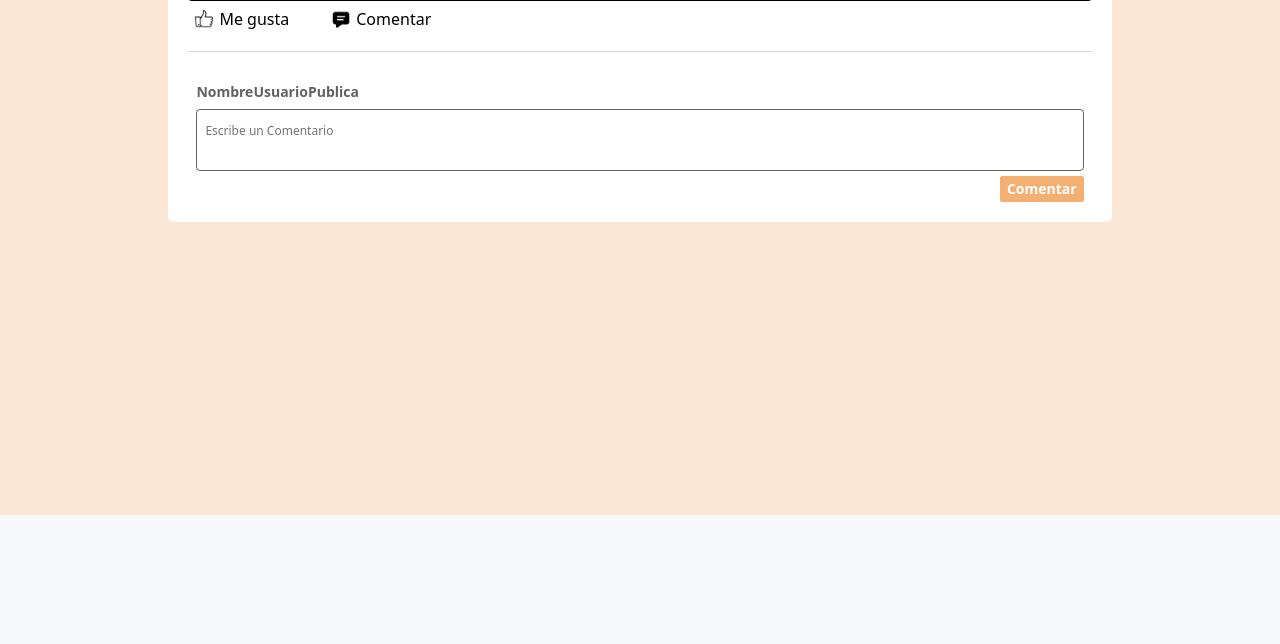
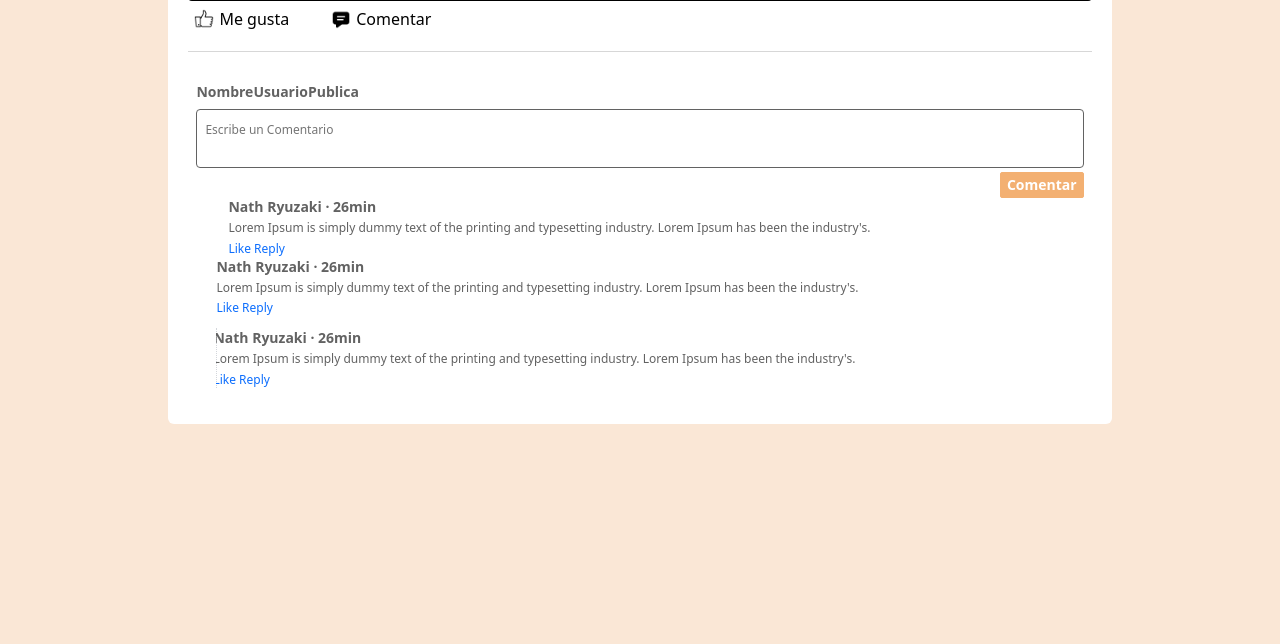
Before and after one commit to GabrielChecchi/EBN, a Django app: template django_env/templates/index.html in a window 1280 px wide. Shown: the part 1506-2150 px from the top of the page. Before the commit the page ends 2021 px from the top, so only its background shows below. Run offline with Django 4.2, Linux system fonts and the light colour scheme; the template is opened without the code that fills it, so the values that code supplies are empty; some libraries are stand-ins or nearby versions; some web fonts are replaced.

Commit message:
comentarios publicacion

```diff
--- a/django_env/templates/index.html
+++ b/django_env/templates/index.html
@@ -103,12 +103,12 @@
             </div>
           </div>
           <hr>
-          <div class="body-comments">
+          <div class="box_comment">
 
             <div class="new-comment">
 
               <div class="user-comment">
-                <p>NombreUsuarioPublica</p>
+                <h4 class="texto-body-comments">NombreUsuarioPublica</h4>
               </div>
 
               <div class="content-comment">
@@ -118,17 +118,44 @@
               <div class="footer-comment">
                 <button type="button" value="1">Comentar</button>
               </div>
+            </div>
 
-            </div>
-            <!--
-            <div class="comments">
+            <div class="container-list-comments">
+              <ul id="list-comments" class="col-md-12">
 
-              <ul id="list-comment" class="col-md-12">
+                <li class="comment row">
+                  <div class="comment-content col-md-11">
+                    <h4>Nath Ryuzaki<span aria-hidden="true"> · </span><span>26min</span></h4>
+                    <p>Lorem Ipsum is simply dummy text of the printing and typesetting industry. Lorem Ipsum has been the industry's.</p>
+                    <div class="comment-interactions">
+                      <a class="like" href="#">Like</a>
+                      <a class="replay" href="#">Reply</a>
+                    </div>
+                  </div>
+                </li>
 
-                <li class="box_result row">
-
+                <li class="comment row">
+                  <div class="comment-content col-md-11">
+                    <h4>Nath Ryuzaki<span aria-hidden="true"> · </span><span>26min</span></h4>
+                    <p>Lorem Ipsum is simply dummy text of the printing and typesetting industry. Lorem Ipsum has been the industry's.</p>
+                    <div class="comment-interactions">
+                      <a class="like" href="#">Like</a>
+                      <a class="replay" href="#">Reply</a>
+                    </div>
+                    <ul class="child_replay">
+                      <li class="box_reply row">
+                         <div class="comment-content col-md-11">
+                            <h4>Nath Ryuzaki<span aria-hidden="true"> · </span><span>26min</span></h4>
+                            <p>Lorem Ipsum is simply dummy text of the printing and typesetting industry. Lorem Ipsum has been the industry's.</p>
+                            <div class="comment-interactions">
+                              <a class="like" href="#">Like</a>
+                              <a class="replay" href="#">Reply</a>
+                          </div>
+                        </div>
+                      </li>
+                    </ul>
+                  </div>
                 </li>
-                -->
               </ul>
             </div>
           </div>
--- a/django_env/templates/styles/index.css
+++ b/django_env/templates/styles/index.css
@@ -145,34 +145,25 @@
   background-repeat: no-repeat;
 }
 
-.body-comments{
-
-  display: block;
+.box_comment{
+	display: block;
   position: relative;
+  line-height: 1.358;
   word-break: break-word;
   border: 1px solid #d3d6db;
+  word-wrap: break-word;
   background: transparent;
   box-sizing: border-box;
   cursor: text;
   font-size: 12px;
-	padding: 0;
   border: none;
   margin-top: 30px;
-}
-
-.body-comments p{
-
-  font-weight: 600;
-  white-space: nowrap;
-  cursor: pointer;
-  text-decoration: none;
-  font-size: 14px;
-  line-height: 1.358;
-  margin:0;
+	padding: 0 8px;
+  overflow: hidden;
   text-align: justify;
 }
 
-.body-comments textarea{
+.box_comment textarea{
 
   outline: none;
   resize: none;
@@ -187,7 +178,7 @@
   margin-top: 8px;
 }
 
-.body-comments button{
+.box_comment button{
 
   margin-left:8px;
   background-color: #F3B072;
@@ -202,13 +193,60 @@
   float: right;
 }
 
-.new-comment{
-
-  padding: 0 8px;
-  font-size: 12px;
-  display: block; /*uno debajo del otro*/
+.box_comment h4{
+  font-weight: 600;
+  white-space: nowrap;
+  cursor: pointer;
+  text-decoration: none;
+  font-size: 14px;
+  line-height: 1.358;
+  margin:0;
 }
 
+.box_comment p {
+  margin: 4px 0;
+  text-align:justify;
+}
+
+.container-list-comments{
+
+  margin-top: 25px;
+}
+
+.comment{
+  margin-top: 24px;
+  list-style-type: none;
+}
+
+.comment .comment-content{
+  display:block;
+  overflow:hidden;
+  padding: 0;
+}
+
+.comment .comment-content .comment-interactions{
+  font-size: 12px;
+  line-height: 1.358;
+}
+.comment .comment-content .comment-interactions a{
+  cursor: pointer;
+  text-decoration: none;
+}
+.comment .comment-content .comment-interactions span{
+  color: #90949c;
+}
+
+.comment .comment-interactions img{
+  height: 48px;
+  width: 48px;
+}
+
+.child_replay{
+	border-left: 1px dotted #d3d6db;
+	margin-top: 12px;
+	list-style: none;
+	padding:0 0 0 8px
+}
 .columna.derecha{
  width: 10%;
 }
```
